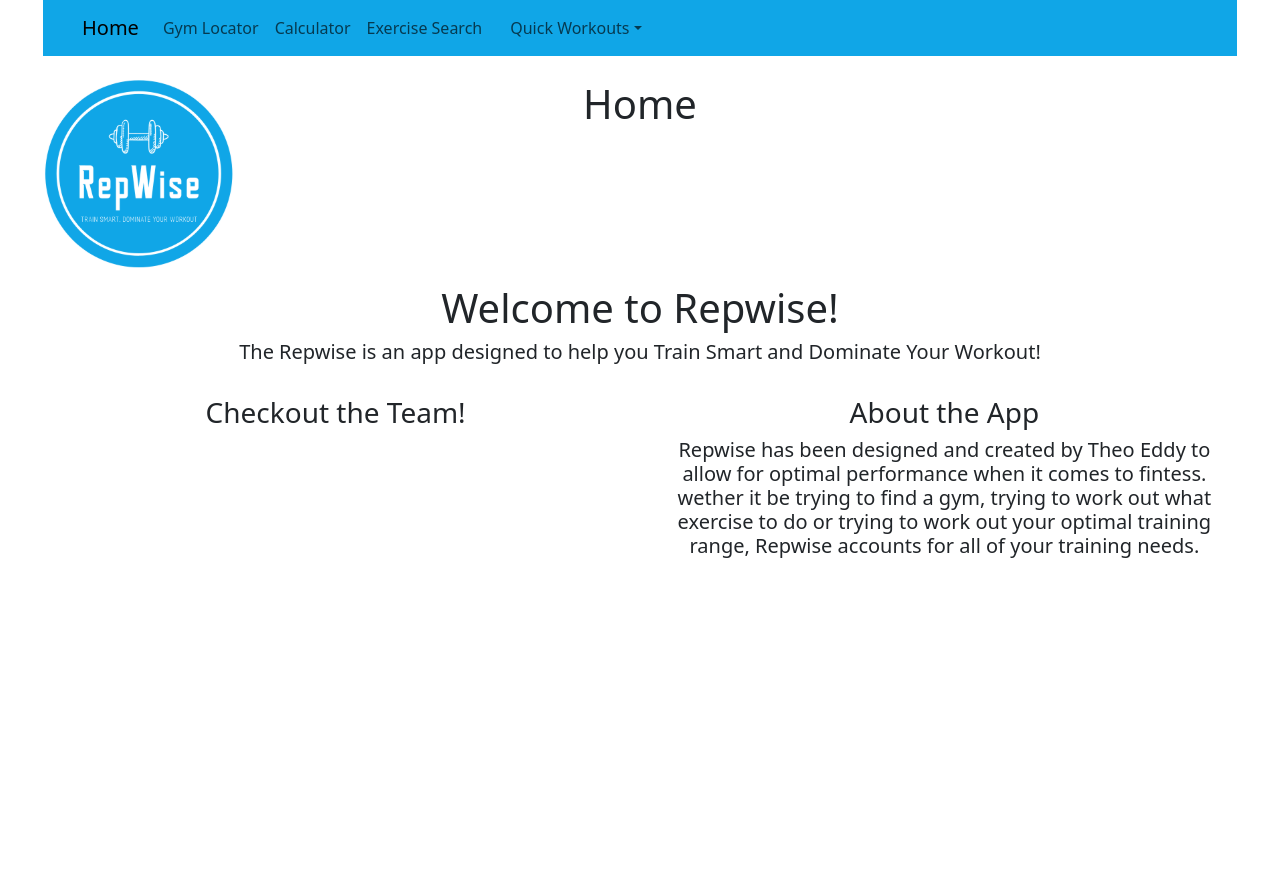
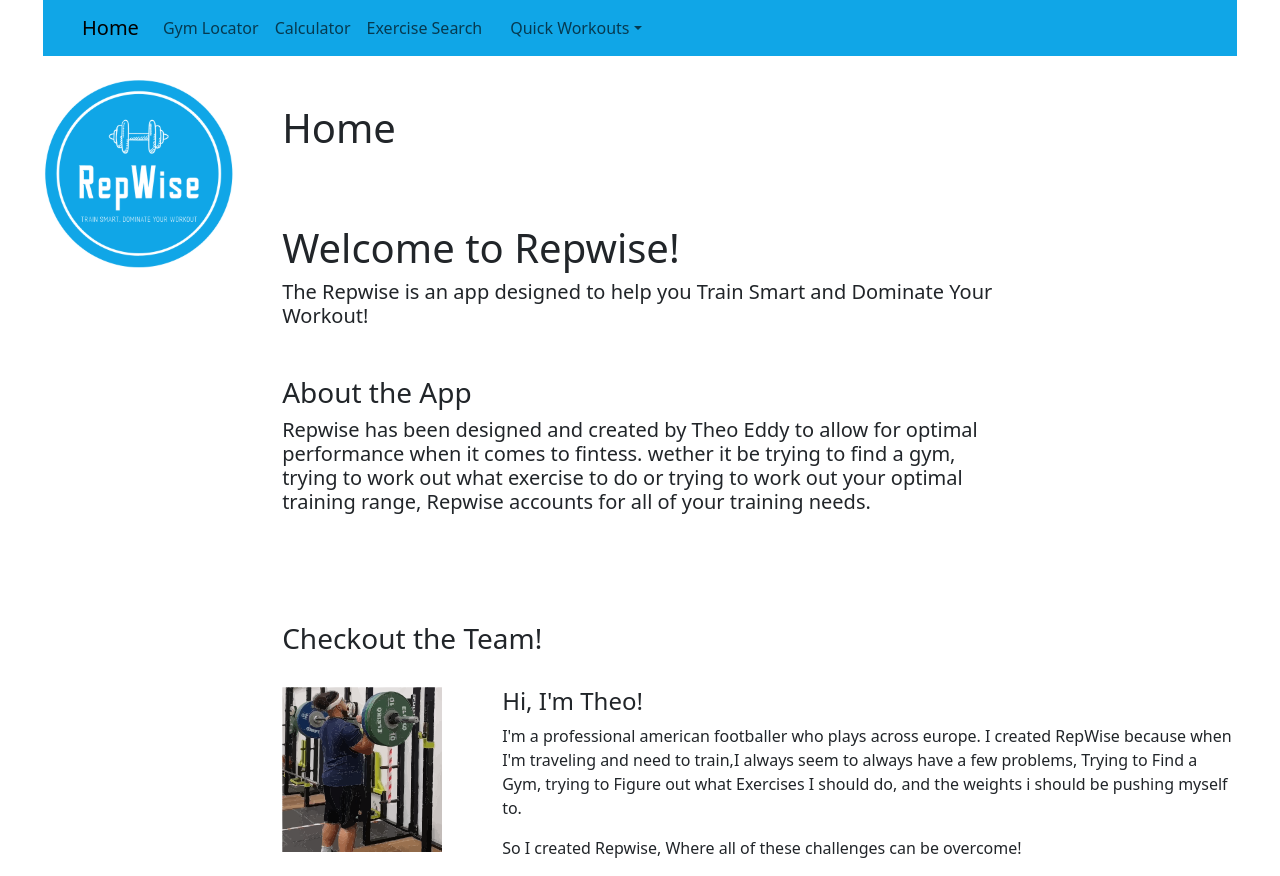
Before and after one commit to Theojeddy/Weightlifting-rep-calculator, a React (Create React App) app: page / in a window 1280 px wide. Before the commit the page ends 800 px from the top, so only its background shows below. Built offline with nearby package versions, Linux system fonts and the light colour scheme.

Commit message:
profile added

```diff
--- a/src/Components/Header/HeaderLogo.js
+++ b/src/Components/Header/HeaderLogo.js
@@ -8,7 +8,7 @@ export default function HeaderLogo(){
 return (
   <Link to="/">
     <header>
-      <img src={logo1} alt="Logo" className="img-fluid" />
+      <img src={logo1} alt="" className="img-fluid" />
     </header>
   </Link>
 );};
--- /dev/null
+++ b/src/Components/Team pictures/TheoProfile.js
@@ -0,0 +1,11 @@
+import theo from "../../App/Repwise-pic (1) 1theo (1).svg"
+
+import "bootstrap/dist/css/bootstrap.css";
+
+export default function TheoProfile(){
+  return (
+    <header>
+      <img src={theo} alt="Theo" className="img-fluid" />
+    </header>
+  );
+}
--- a/src/Pages/Home.js
+++ b/src/Pages/Home.js
@@ -3,6 +3,7 @@ import Navbar from "../Components/NavBar/navbar";
 import React, { useEffect } from "react";
 
 import "bootstrap/dist/css/bootstrap.css";
+import TheoProfile from "../Components/Team pictures/TheoProfile";
 
 export default function Home({ title, setTitle }) {
   useEffect(() => {
@@ -11,34 +12,37 @@ export default function Home({ title, setTitle }) {
 
   return (
     <div className="container-fluid vw4">
-
-        <Navbar title={title} />
-
+      <Navbar title={title} />
 
       <div className="row">
-        <div className="col mt-4 text-start">
+        <div className="col-2 mt-4 text-start">
           <div style={{ width: "15vw" }}>
             <HeaderLogo />
           </div>
         </div>
 
-        <div className="col mt-4 text-center ">
-          <h1>{title}</h1>
+        <div className="col-8 mt-5 text-start px-5">
+          <div className="row pl-5">
+            <h1>{title}</h1>
+          </div>
+          <div className="row mt-3 text-start pt-5 ">
+            <h1>Welcome to Repwise!</h1>
+            <h5>
+              {" "}
+              The Repwise is an app designed to help you Train Smart and
+              Dominate Your Workout!
+            </h5>
+          </div>
         </div>
         <div className="col mt-4 "></div>
+
+        <div className="col mt-4"></div>
       </div>
 
       <div className="row mt-3">
-        <h1>Welcome to Repwise!</h1>
-        <h5>
-          {" "}
-          The Repwise is an app designed to help you Train Smart and Dominate
-          Your Workout!
-        </h5>
-        <div className="col mt-4 text-center">
-          <h3>Checkout the Team!</h3>
-        </div>
-        <div className="col mt-4 text-center">
+        <div className="col-2"></div>
+
+        <div className="col-8 mt-4 text-start px-5">
           <h3>About the App</h3>
           <h5>
             Repwise has been designed and created by Theo Eddy to allow for
@@ -49,6 +53,29 @@ export default function Home({ title, setTitle }) {
           </h5>
         </div>
       </div>
-    </div>
+      <div className="row mt-4 pt-5"></div>
+        <div className="row mt-1 pt5">
+          <div className="col-2"></div>
+          <div className="col-4 mt-4 text-start px-5">
+           <h3>Checkout the Team!</h3>
+        </div>
+        </div>
+
+        <div className="row mt-4">
+          <div className="col-2"></div>
+
+          <div className="col-6 px-5" style={{ width: "20vw"}}>
+            <TheoProfile />
+          </div>
+          <div className="col  text-start ">
+            <h4>Hi, I'm Theo!</h4>
+            <p> I'm a professional american footballer who plays across europe. I created RepWise because when I'm traveling and need to train,I always seem to always have a few problems, Trying to Find a Gym, trying to Figure out what Exercises I should do, and the weights i should be pushing myself to.</p>
+
+            <p> So I created Repwise, Where all of these challenges can be overcome!</p>
+          </div>
+
+        </div>
+      </div>
+
   );
 }
```
Also changed, not shown: src/App/Repwise-pic (1) 1theo (1).svg (added).
